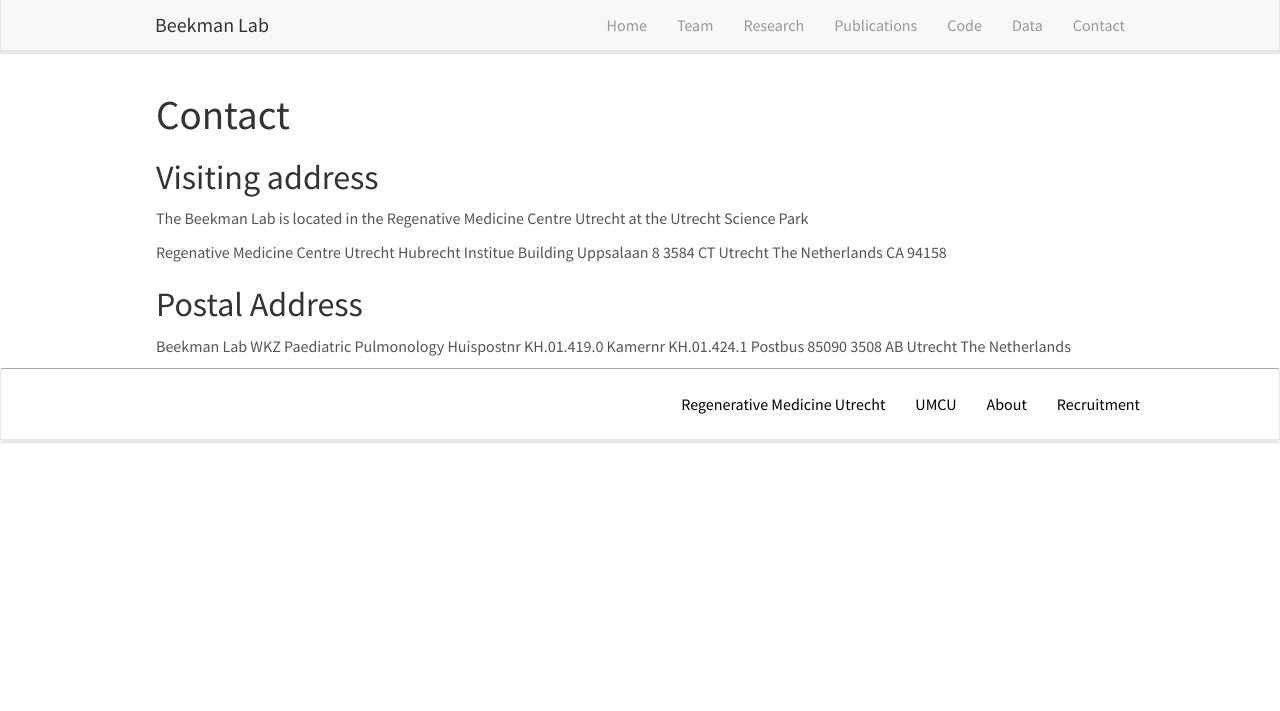
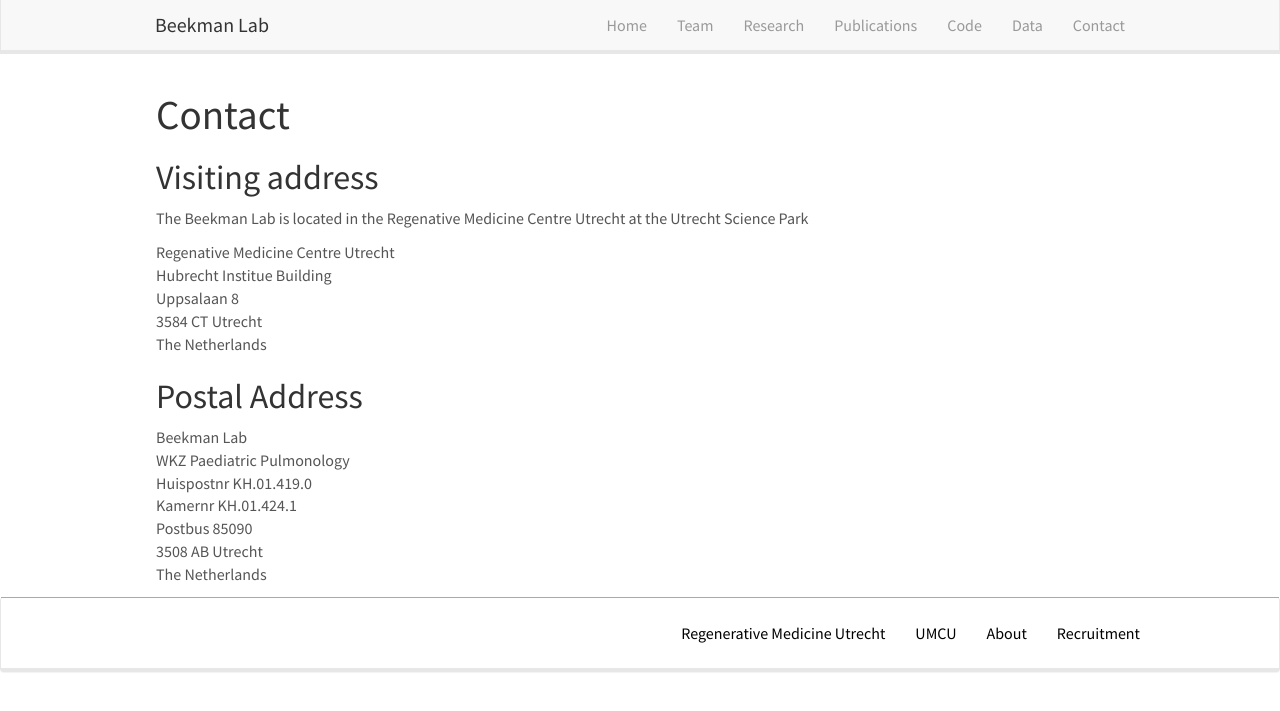
Before and after one commit to UMCU-BeekmanLab/umcu-beekmanlab.github.io, a Jekyll site: the page built from _pages/contact.md, in a window 1280 px wide. Shown: the top 711 px of the page. Built offline with Jekyll 4.4.1, drawn with Linux system fonts in a browser that asks for light colours; nearby versions of some CDN libraries.

Commit message:
fixed issues

```diff
--- a/_pages/contact.md
+++ b/_pages/contact.md
@@ -12,19 +12,18 @@ permalink: /contact/
 
 The Beekman Lab is located in the Regenative Medicine Centre Utrecht at the Utrecht Science Park
 
-Regenative Medicine Centre Utrecht
-Hubrecht Institue Building
-Uppsalaan 8
-3584 CT Utrecht
-The Netherlands
-CA 94158
+Regenative Medicine Centre Utrecht<br/>
+Hubrecht Institue Building<br/>
+Uppsalaan 8<br/>
+3584 CT Utrecht<br/>
+The Netherlands<br/>
 
 ## Postal Address
 
-Beekman Lab
-WKZ Paediatric Pulmonology
-Huispostnr KH.01.419.0
-Kamernr KH.01.424.1
-Postbus 85090
-3508 AB Utrecht
+Beekman Lab<br/>
+WKZ Paediatric Pulmonology<br/>
+Huispostnr KH.01.419.0<br/>
+Kamernr KH.01.424.1<br/>
+Postbus 85090<br/>
+3508 AB Utrecht<br/>
 The Netherlands
```
Also changed, not shown: _data/publist.yml (+5 -5 lines), _data/team_members.yml (+4 -4 lines), _pages/research.md (+2 -1 lines), team/jeffreybeekman.md (+1 -0 lines), images/pubpic/poel2021-1.jpg (added).
